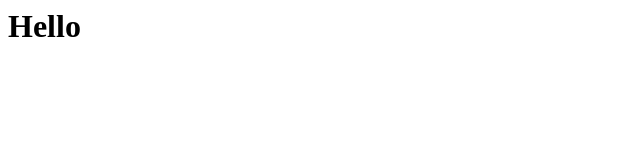
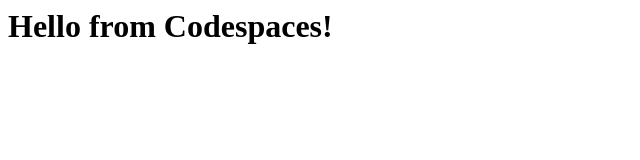
Before and after one commit to BobPeressini/skills-code-with-codespaces, a plain HTML site: page index.html in a window 1280 px wide. Shown: the whole page, without its empty margins (0-640 px from the left). Drawn offline with Linux system fonts and the light colour scheme.

Commit message:
Update index.html

```diff
--- a/index.html
+++ b/index.html
@@ -1,3 +1,3 @@
 <html>
-  <h1>Hello</h1>
+  <h1>Hello from Codespaces!</h1>
 </html>
```
